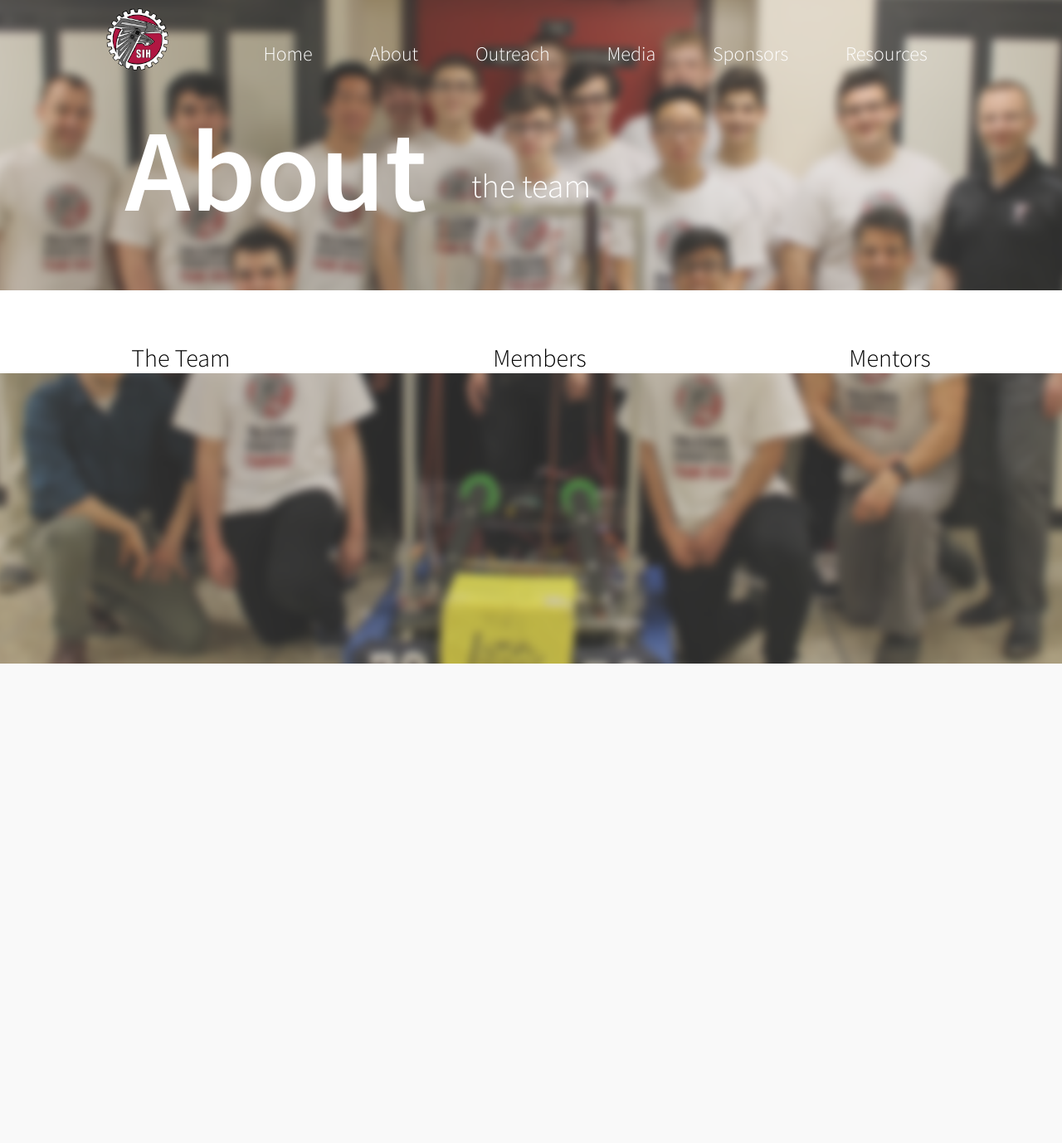
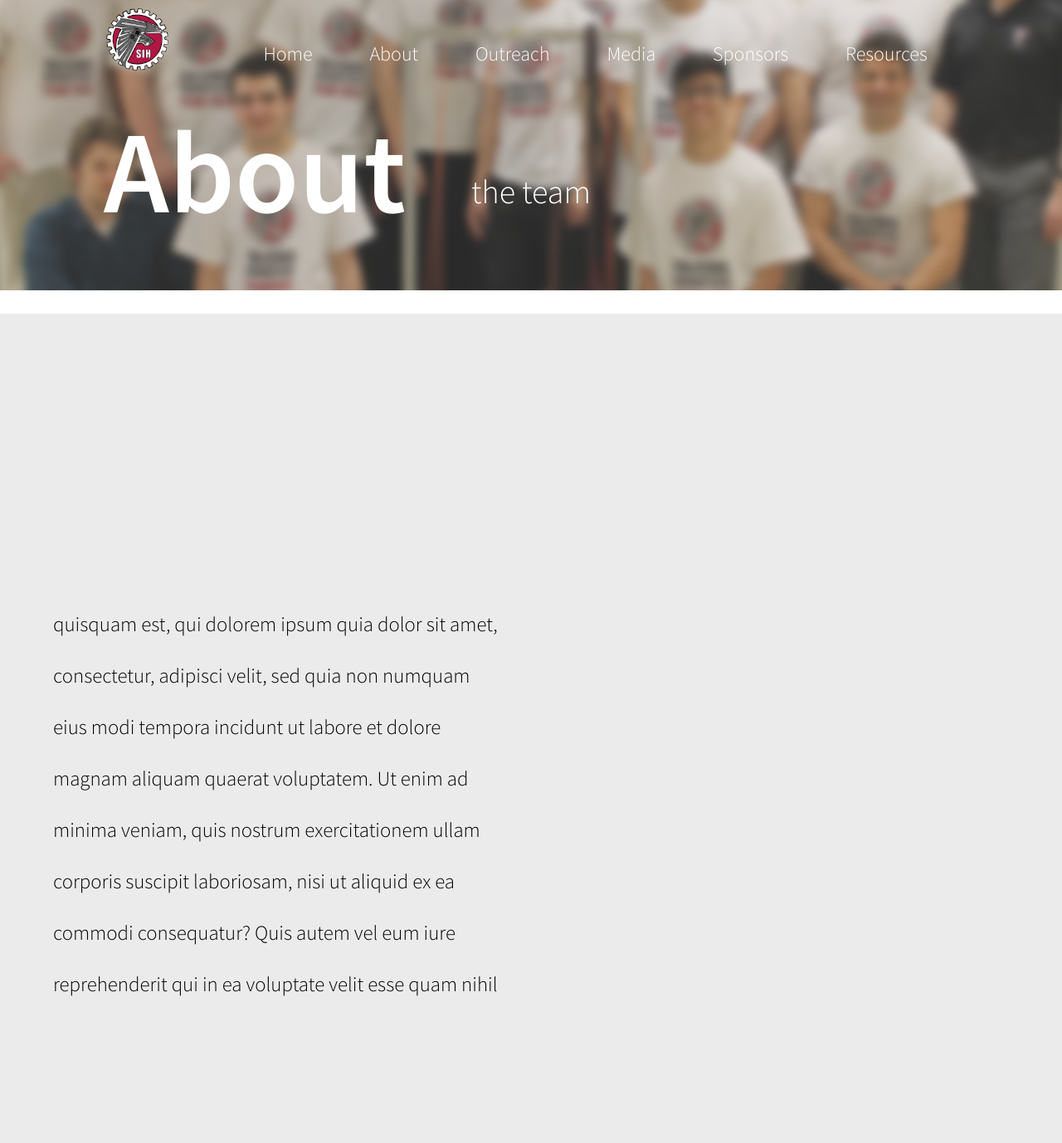
Before and after one commit to Team7052/Team-Website, a PHP site: page /about.html in a window 1280 px wide. Shown: the whole page at 83% size. Before the commit the page ends 800 px from the top, so only its background shows below. Run offline with PHP 8.4, Linux system fonts and the light colour scheme.

Commit message:
Added text to about format

```diff
--- a/about.html
+++ b/about.html
@@ -7,6 +7,7 @@
   <link href="navbarStyle.css" rel="stylesheet" type="text/css">
   <link href="globalStyle.css" rel="stylesheet" type="text/css">
   <link href="aboutbarStyle.css" rel="stylesheet" type="text/css">
+  <link href="footerStyle.css" rel="stylesheet" type="text/css">
   <title>About</title>
 </head>
 <body>
@@ -26,10 +27,29 @@
   <!-- Content that is in the about page, when user first loads screen -->
   <div id="about-main-title">About</div>
   <p id="about-main-subtitle">the team</p>
-  <div class="aboutbar-background">
   <div class="aboutbar">
     <div class="aboutbar-element"><a href="about.html">The Team</a></div>
     <div class="aboutbar-element"><a href="#">Members</a></div>
     <div class="aboutbar-element"><a href="#">Mentors</a></div>
   </div>
+</div>
+
+
+  <div class="about-subsection">
+    <div id="about-paragraph-section">
+    <p>quisquam est, qui dolorem ipsum quia
+dolor sit amet, consectetur, adipisci
+velit, sed quia non numquam eius modi
+tempora incidunt ut labore et dolore
+magnam aliquam quaerat voluptatem.
+Ut enim ad minima veniam, quis
+nostrum exercitationem ullam corporis
+suscipit laboriosam, nisi ut aliquid ex ea
+commodi consequatur? Quis autem vel
+eum iure reprehenderit qui in ea
+voluptate velit esse quam nihil</p>
+
+  </div>
+</div>
+
 </body>
--- a/aboutStyle.css
+++ b/aboutStyle.css
@@ -32,7 +32,7 @@
   display: block;
   position: relative;
   overflow: hidden;
-  height: 100vh;
+  height: 47.2vh;
 }
 
 .about-background-image {
@@ -59,16 +59,21 @@
   transform: scale(1.1);
 }
 
+.about-subsection {
+  background-color: rgb(235,235,235);
+  height: 125vh;
+}
+
 #about-main-title {
   /* Set white font color, big text size, and semibolded weight  */
   color: white;
   font-size: 11vw; /* 8% of the width of the screen */
   font-weight: 600; /* Semi-bold */
 
-  /* Set position to be in the center and 25% from the top */
+  /* Set position to be in the center and 24% from the top */
   position: absolute;
-  left: 26%;
-  top: 21%;
+  left: 24%;
+  top: 45%;
   transform: translate(-50%, -30%);
 }
 #about-main-subtitle {
@@ -80,6 +85,17 @@
   /* Set position to be in the center and 50% from the top */
   position: absolute;
   left: 50%;
-  top: 19%;
+  top: 42%;
   transform: translate(-50%, -18px);
 }
+#about-paragraph-section {
+  display: grid;
+  grid-template-columns: 0.8fr 1fr;
+  grid-template-rows: auto auto auto;
+  grid-template-areas:
+    "link image";
+  margin-left: 5vw;
+  margin-top:25vw;
+  justify-items: start;
+  z-index: 2;
+}
--- a/aboutbarStyle.css
+++ b/aboutbarStyle.css
@@ -12,11 +12,11 @@
   align-items: flex-end;
   align-content: flex-end;
 
-  /* Set navbar height to 75px and 80% width and center */
+  /* Set navbar height to 100px and 1oovw width and center */
   height: 100px;
   width: 100vw;
 
-  /* Position navbar to the center */
+  /* Position navbar on the page */
   position: absolute;
   top: 350px;
   left: 40%;
@@ -26,8 +26,8 @@
 .aboutbar-element {
   /* Same spacing for all nav elements */
   flex-grow: 1;
-  /* Give all nav elements a margin */
-  margin: 0px;
+  /* Take away margin */
+  margin: 30px;
 }
 
 
```
